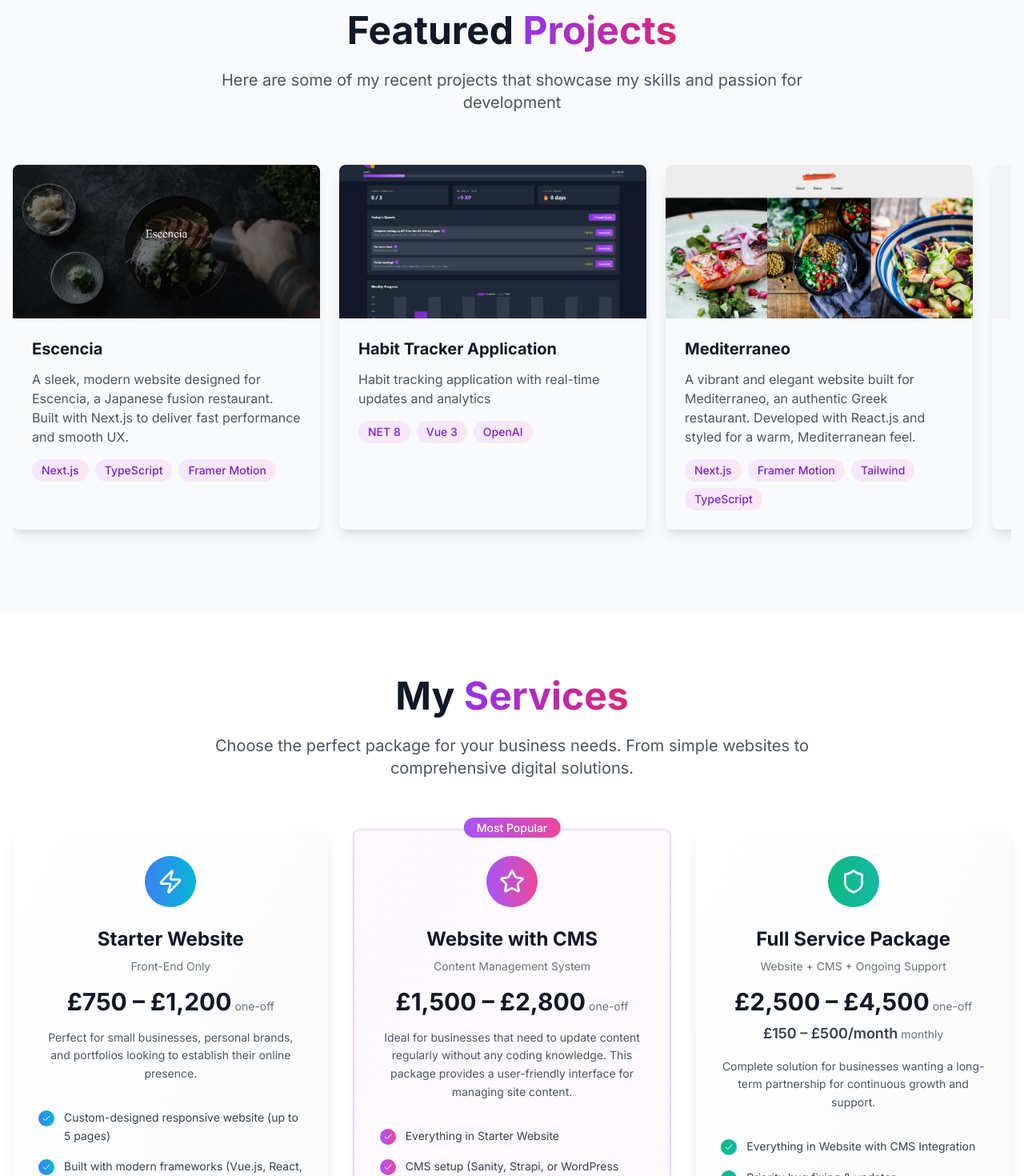
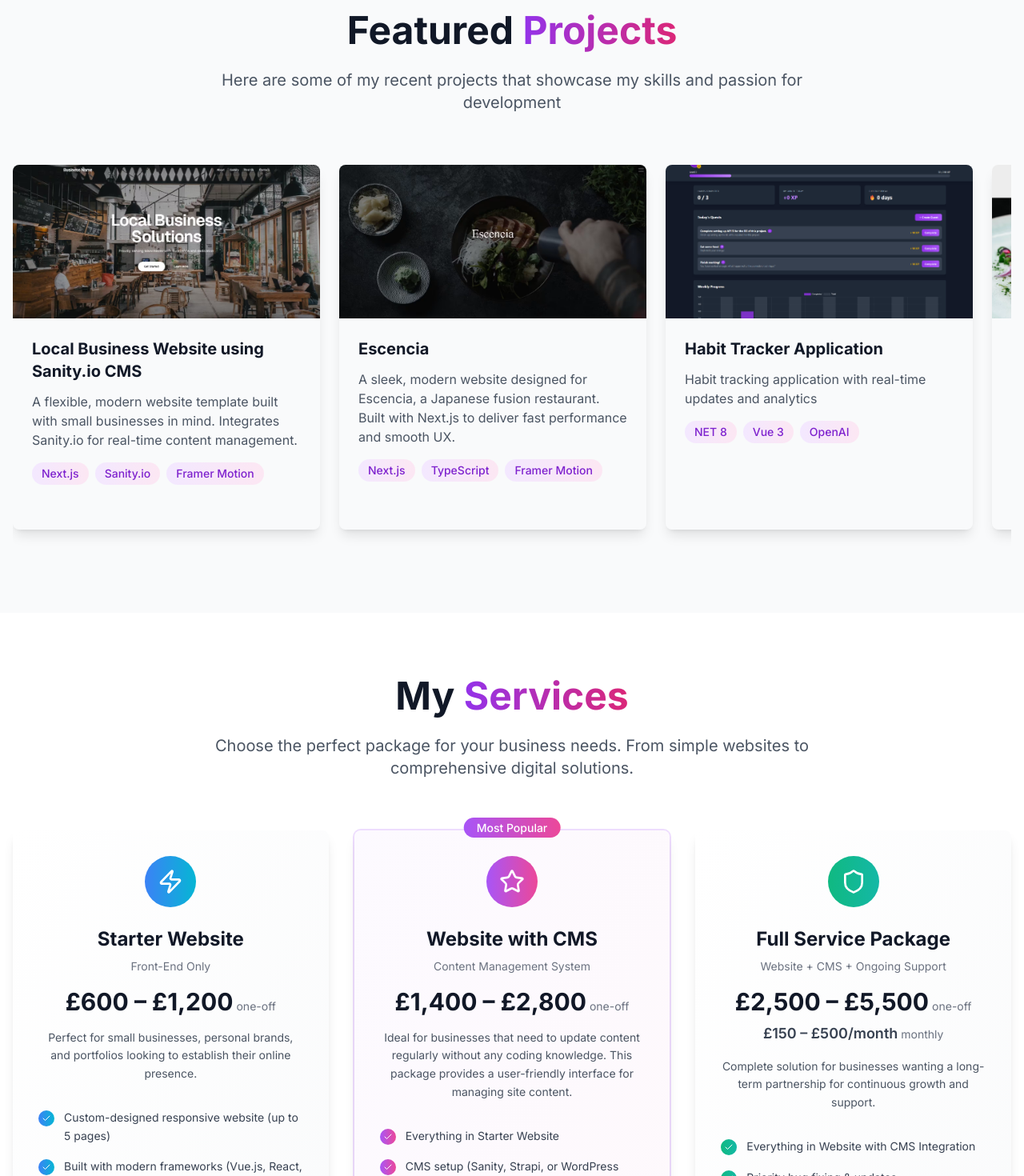
Before and after one commit to DamianoSchirinzi-Dev/portfolio-site, a Next.js app: page / in a window 1280 px wide. Shown: the part 1732-3202 px from the top of the page at 80% size. Built offline with nearby package versions, Linux system fonts and the light colour scheme; no server answers.

Commit message:
Adding latest project

```diff
--- a/app/data/projects.ts
+++ b/app/data/projects.ts
@@ -1,4 +1,13 @@
 export const projects = [
+  {
+    title: "Local Business Website using Sanity.io CMS",
+    description:
+      "A flexible, modern website template built with small businesses in mind. Integrates Sanity.io for real-time content management.",
+    image: "/images/sanity_cms_template_site.avif",
+    tech: ["Next.js", "Sanity.io", "Framer Motion"],
+    github: "https://github.com/DamianoSchirinzi-Dev/site-template-cms",
+    live: "https://site-template-cms.vercel.app/",
+  },
   {
     title: "Escencia",
     description:
--- a/app/data/services.ts
+++ b/app/data/services.ts
@@ -4,7 +4,7 @@ export const services = [
   {
     name: "Starter Website",
     subtitle: "Front-End Only",
-    price: "£750 – £1,200",
+    price: "£600 – £1,200",
     description:
       "Perfect for small businesses, personal brands, and portfolios looking to establish their online presence.",
     features: [
@@ -23,7 +23,7 @@ export const services = [
   {
     name: "Website with CMS",
     subtitle: "Content Management System",
-    price: "£1,500 – £2,800",
+    price: "£1,400 – £2,800",
     description:
       "Ideal for businesses that need to update content regularly without any coding knowledge. This package provides a user-friendly interface for managing site content.",
     features: [
@@ -41,7 +41,7 @@ export const services = [
   {
     name: "Full Service Package",
     subtitle: "Website + CMS + Ongoing Support",
-    price: "£2,500 – £4,500",
+    price: "£2,500 – £5,500",
     monthlyPrice: "£150 – £500/month",
     description:
       "Complete solution for businesses wanting a long-term partnership for continuous growth and support.",
--- a/next.config.ts
+++ b/next.config.ts
@@ -9,7 +9,7 @@ const nextConfig: NextConfig = {
     deviceSizes: [640, 750, 828, 1080, 1200, 1920, 2048, 3840],
     imageSizes: [16, 32, 48, 64, 96, 128, 256, 384],
     minimumCacheTTL: 60,
-    unoptimized: false, // ✅ DISABLE static export image mode
+    unoptimized: false,
   },
   experimental: {
     serverActions: {},
```
Also changed, not shown: public/images/sanity_cms_template_site.avif (added).
